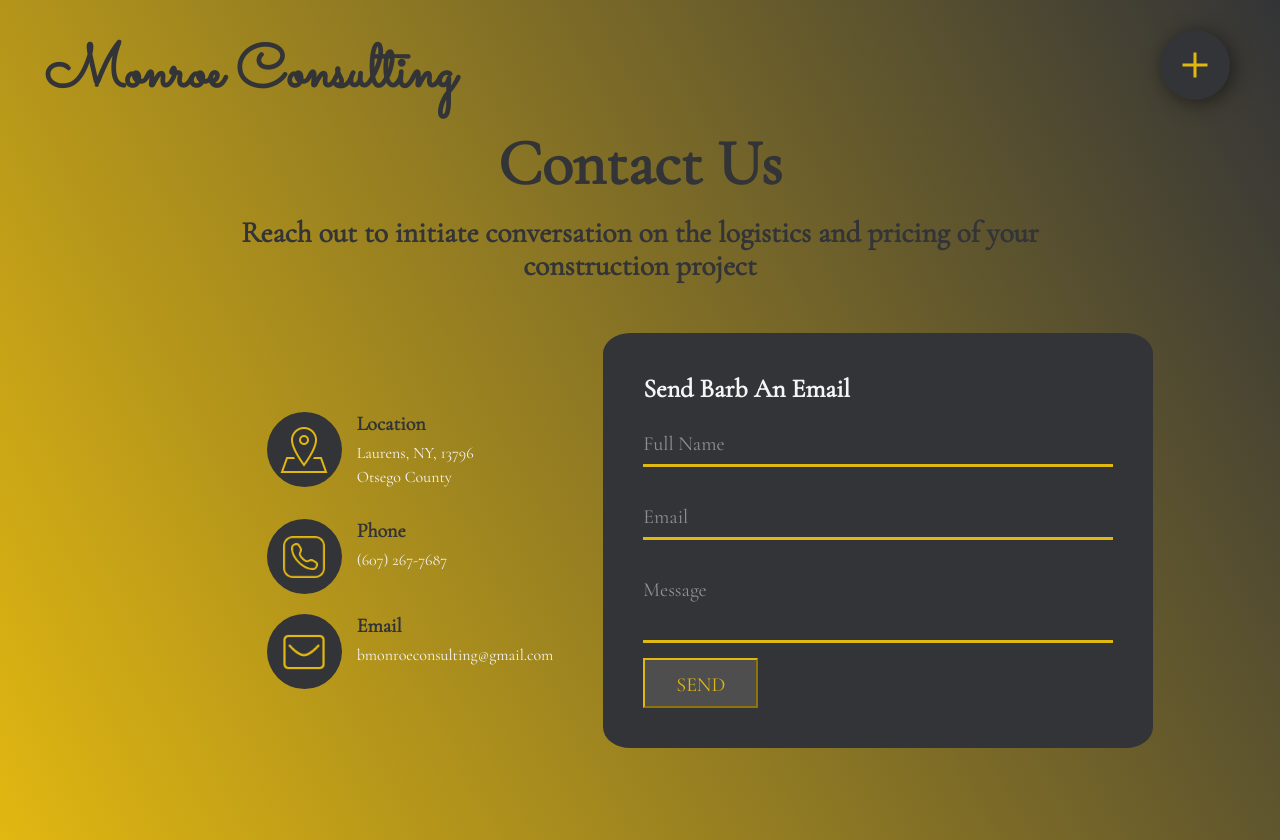
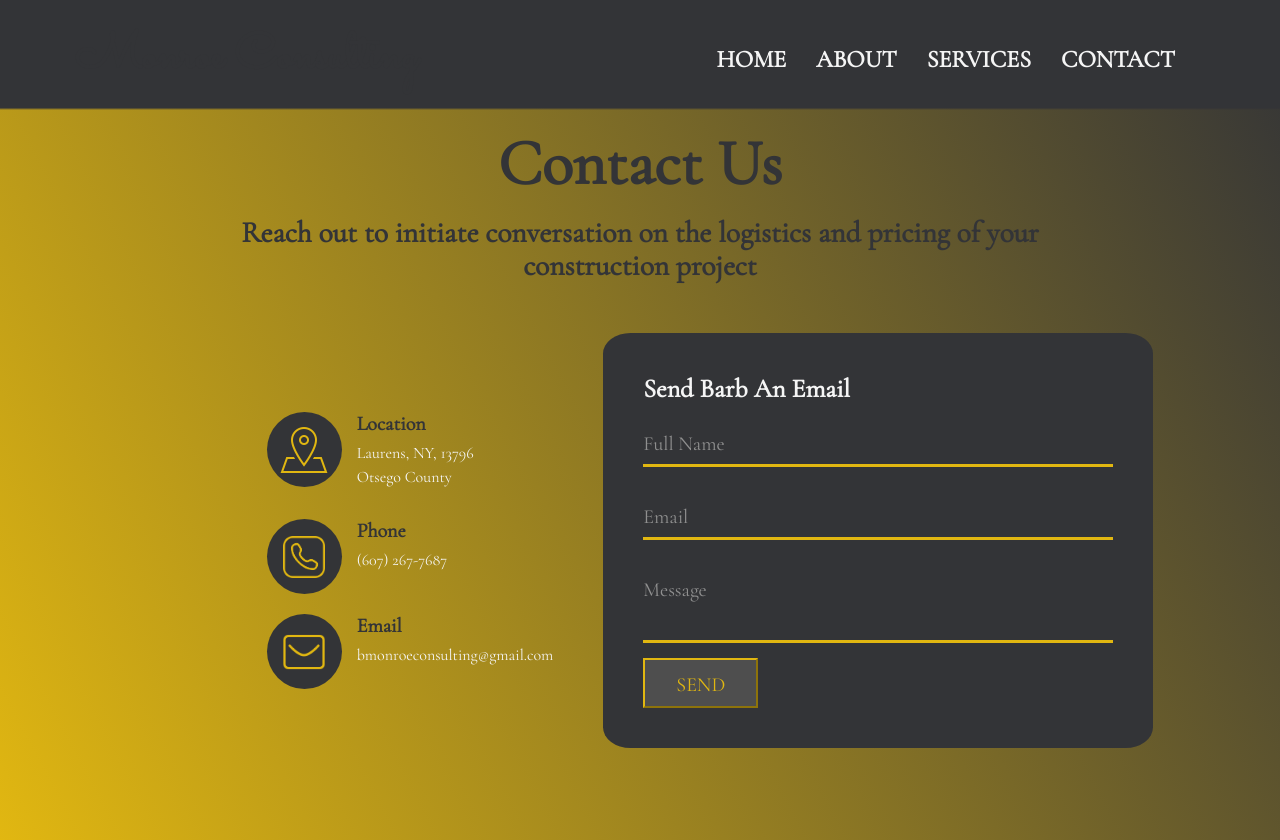
Before and after one commit to Caleb-Rogers/bmonroe-consulting, a Next.js app: page /contact in a window 1280 px wide. Built offline with nearby package versions, Linux system fonts and the light colour scheme.

Commit message:
Mid-progress Navbar Redesign
- Adds header navbar back with desktop (finished but needs to be responsive)
- Switches to hamburger nav button with mobile (button click to open nav in center not-yet implemented)

```diff
--- a/src/components/Contact/ContactPage.js
+++ b/src/components/Contact/ContactPage.js
@@ -18,7 +18,7 @@ export default function Contact() {
           .post("https://eow6tlxc2ivnglb.m.pipedream.net", data)
           .then((response) => {
             setSuccessMessage(
-              `Thanks for signing up! Check your inbox for updates 😊`
+              `Thanks for signing up! Check your inbox for updates`
             );
           })
           .catch((e) => console.error(e));
--- a/src/components/Hero/Hero.css
+++ b/src/components/Hero/Hero.css
@@ -71,7 +71,7 @@ body {
   display: flex;
   flex-direction: column;
   align-items: flex-start;
-  margin: 0 auto;
+  margin: 75px auto 0;
 }
 
 .hero-line {
@@ -173,6 +173,7 @@ body {
 .hero-img {
   max-width: 120%;
   object-fit: cover;
+  margin-top: 80px;
 }
 
 /** RESPONSIVENESS **/
--- a/src/components/Homepage.js
+++ b/src/components/Homepage.js
@@ -27,7 +27,7 @@ function Homepage() {
 
   return (
     <div className="wrapper">
-      <Navbar visible={visible} logoColor={"#333437"} />
+      <Navbar visible={visible} logoColor={"#f5f5f5"} />
       <Hero />
       <About />
       <Services />
--- a/src/components/Navbar/Navbar.css
+++ b/src/components/Navbar/Navbar.css
@@ -1,4 +1,14 @@
 /** Navbar.css **/
+
+:root {
+  --primary-white: #f5f5f5;
+  --secondary-dark-grey: #333437;
+  --tertiary-light-grey: #909090;
+  --tertiary-darker-grey: #4e4e4e;
+  --accent-yellow: #e1b711;
+  --accent-pink: #ff6584;
+  --accent-blue: #4b77bc;
+}
 
 *,
 html,
@@ -8,93 +18,84 @@ body {
   box-sizing: border-box;
 }
 
+.header {
+  position: absolute;
+  top: 0;
+  left: 0;
+  width: 100%;
+  padding: 20px 75px 15px;
+  mask-image: linear-gradient(var(--primary-white) 98%, transparent);
+  background-color: var(--secondary-dark-grey);
+  display: flex;
+  align-items: center;
+  justify-content: space-between;
+  transition-delay: 0.45s;
+}
+
 .nav-logo {
   font-family: "Sacramento", cursive;
-  position: absolute;
-  top: 3rem;
-  left: 3.5%;
-  font-size: clamp(4rem, 5vw, 6rem);
+  font-size: clamp(3.4rem, 5vw, 5rem);
   font-weight: 900;
   cursor: pointer;
-  z-index: 20;
+  text-decoration: none;
+  z-index: 700;
+  transition: 0.4s;
 }
 
-.nav-container {
-  z-index: 20;
-  position: fixed;
-  display: flex;
-  align-items: stretch;
-  height: 10vh;
-  width: 100vw;
-  pointer-events: none;
-  transition-delay: 0.45s;
-  font-family: "Cormorant Garamond", serif;
-}
-
-.nav-menu {
-  display: flex;
-  justify-content: center;
-  align-items: center;
-  position: fixed;
-  height: 100vh;
-  width: 100vw;
-  z-index: 30;
-  top: 0;
-  left: 0;
-  right: 0;
-  bottom: 0;
-  transform: translateY(-100%);
-  transition: transform 0.5s;
-  transition-delay: 0.5s;
-  visibility: hidden;
+.nav-logo:hover {
+  opacity: 80%;
 }
 
 .nav-menu-list {
   display: flex;
-  flex-direction: column;
-  gap: 4rem;
-  list-style: none;
-  padding: 15px;
-  text-align: center;
+  align-items: center;
+  justify-content: space-between;
+  margin-top: 15px;
 }
 
 .nav-menu-link {
-  cursor: pointer;
-  display: inline-block;
+  position: relative;
+  font-family: "Cormorant Garamond", serif;
+  font-size: 24px;
+  font-weight: 700;
   text-decoration: none;
-  font-size: 4rem;
-  font-weight: 600;
-  color: #f5f5f5;
+  color: var(--primary-white);
+  margin-right: 30px;
+  transition: 0.3s ease-in;
 }
 
 .nav-menu-link:hover {
-  color: #e1b711;
+  color: var(--accent-pink);
 }
 
-.nav-sliders {
-  flex: 1;
-  display: flex;
-  justify-content: center;
-  align-items: center;
-  transition: flex 0.45s;
+.nav-menu-link::before {
+  content: "";
+  position: absolute;
+  top: 100%;
+  left: 0;
+  width: 0;
+  height: 3px;
+  background-color: var(--tertiary-darker-grey);
+  transition: 0.3s ease-in;
 }
 
-.nav-sliders:nth-child(2) {
-  flex: 1 0 100%;
-  background-color: transparent;
+.nav-menu-link:hover::before {
+  width: 100%;
 }
 
-.nav-sliders:nth-child(odd) {
-  background-color: #333437;
+/** RESPONSIVENESS **/
+
+/* Switch from Landscape to Portrait */
+@media only screen and (max-width: 903px) {
+  .nav-menu-list {
+    display: none;
   }
-
   .hamburger-pos {
     position: fixed;
     top: 30px;
     right: 50px;
     z-index: 40;
   }
-
   .hamburger {
     width: 70px;
     height: 70px;
@@ -104,7 +105,6 @@ body {
     box-shadow: 3px 3px 20px rgba(0, 0, 0, 0.5);
     cursor: pointer;
   }
-
   .hamburger div {
     position: absolute;
     top: 50%;
@@ -115,63 +115,51 @@ body {
     transition: transform 0.3s;
     transition-delay: 0.5s;
   }
-
   .hamburger .line1 {
     transform: translateX(-50%) translateY(-50%) rotate(-90deg);
   }
-
   .hamburger .line2 {
     transform: translateX(-50%) translateY(-50%) rotate(-180deg);
   }
-
   .hamburger:hover {
     background-color: #ff6584;
   }
-
   .hamburger:hover div {
     background-color: #333437;
   }
-
   .hamburger:active {
     box-shadow: none;
   }
-
+  .nav-sliders {
+    flex: 1;
+    display: flex;
+    justify-content: center;
+    align-items: center;
+    transition: flex 0.45s;
+  }
+  .nav-sliders:nth-child(2) {
+    flex: 1 0 100%;
+    background-color: transparent;
+  }
+  .nav-sliders:nth-child(odd) {
+    background-color: #333437;
+  }
   .nav-open .nav-container {
     height: 100vh;
     transition-delay: 0s;
   }
-
   .nav-open .nav-sliders:nth-child(2) {
     flex: 0 0 0%;
   }
-
   .nav-open .nav-menu {
     transform: translateY(0%);
     visibility: visible;
     pointer-events: all;
   }
-
   .nav-open .hamburger .line1 {
     transform: translateX(-50%) translateY(-50%) rotate(-45deg);
   }
-
   .nav-open .hamburger .line2 {
     transform: translateX(-50%) translateY(-50%) rotate(-135deg);
   }
-
-/** RESPONSIVENESS **/
-
-/* Switch from Landscape to Portrait */
-@media only screen and (max-width: 903px) {
-  .hamburger-pos {
-    right: 30px;
 }
-  .hamburger {
-    width: 50px;
-    height: 50px;
-  }
-  .hamburger div {
-    width: 18px;
-    height: 2.5px;
-  }
-}
--- a/src/components/Navbar/Navbar.js
+++ b/src/components/Navbar/Navbar.js
@@ -61,7 +61,6 @@ const Navbar = ({ logoColor }) => {
         {[...Array(3)].map((_, i) => (
           <div key={i} className="nav-sliders"></div>
         ))}
-        <div className="nav-menu">
         <ul className="nav-menu-list">
           <Link className="nav-menu-link" href="/">
             HOME
@@ -77,7 +76,6 @@ const Navbar = ({ logoColor }) => {
           </Link>
         </ul>
       </div>
-      </div>
     </header>
   );
 };
```
Lines whose indentation alone changed are shown as unchanged.
